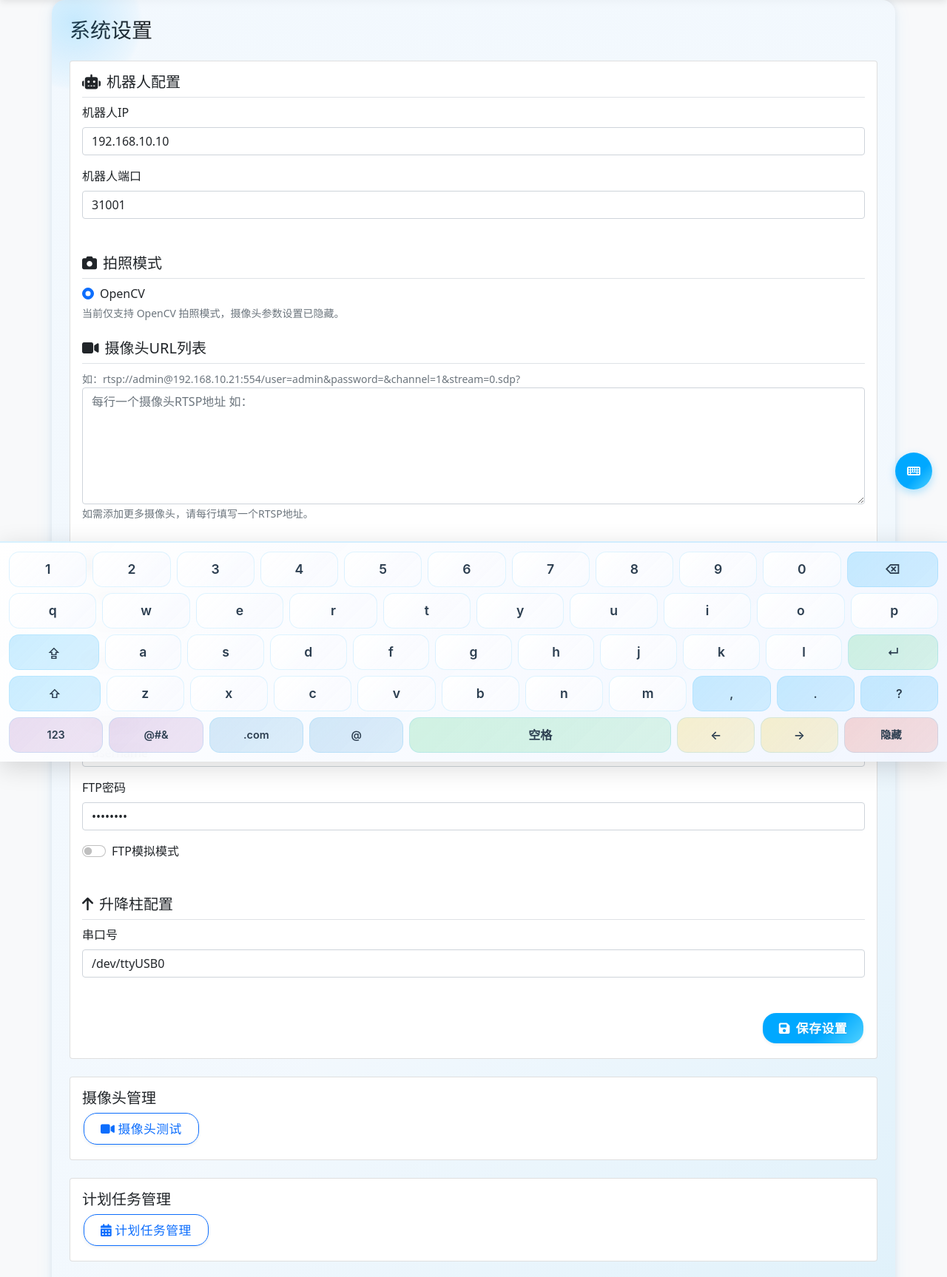
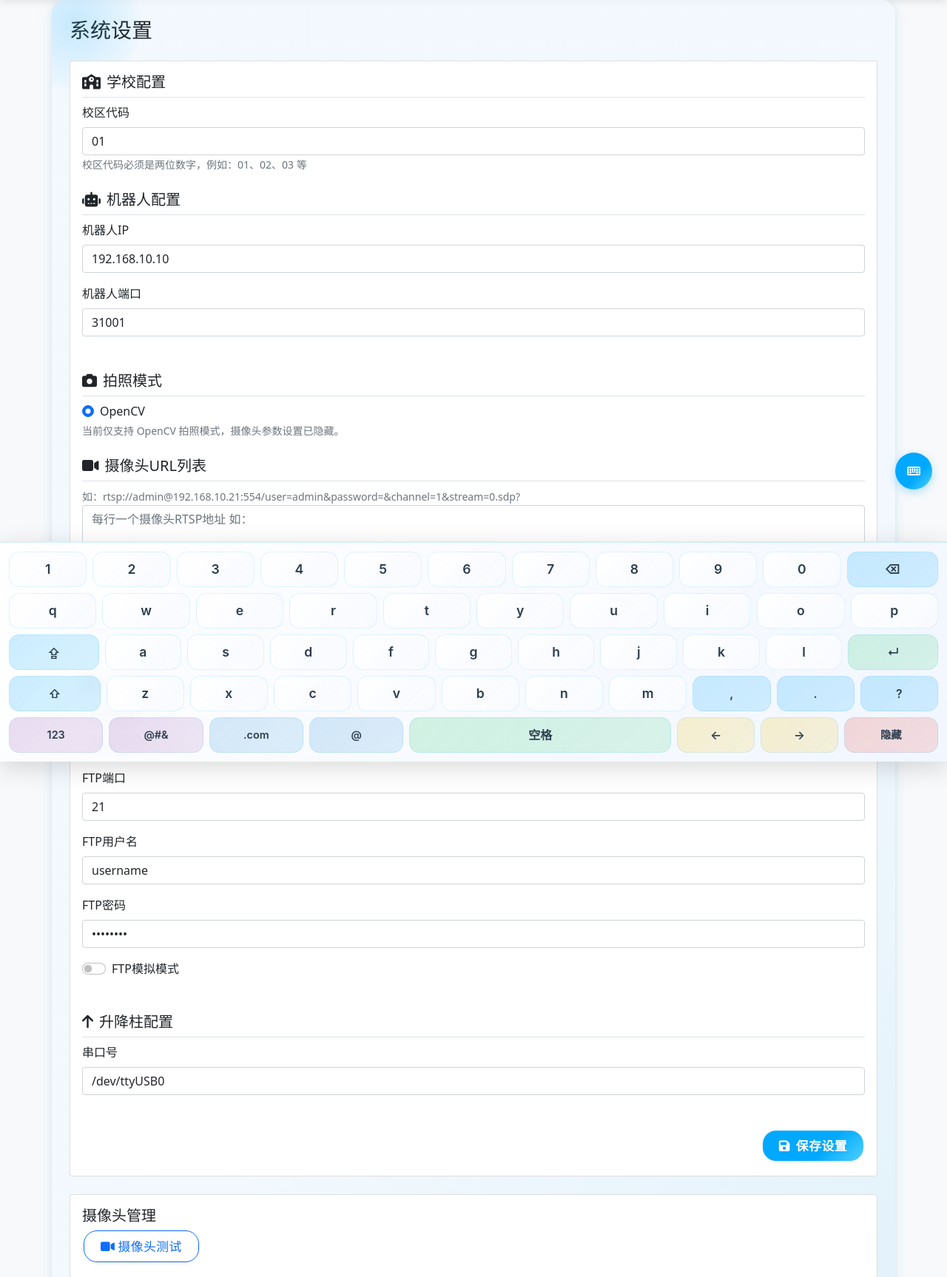
Before and after one commit to kzeng/bk-robot, a Flask app: page /settings in a window 1280 px wide. Shown: the part 68-1795 px from the top of the page at 74% size. Run offline with Flask 3, Linux system fonts and the light colour scheme; the visitor is signed in with stand-in values (Sample User, id 1); some libraries are stand-ins or nearby versions.

Commit message:
增加校区代码配置

```diff
--- a/app/routes.py
+++ b/app/routes.py
@@ -23,6 +23,7 @@ from loguru import logger
 import os
 from flask import stream_with_context, Response
 import cv2
+import re
 
 TASK_STATUS_READY        = 0
 TASK_STATUS_INPROGRESS   = 1
@@ -1156,6 +1157,9 @@ def settings():
         'CAMERA_BACKLIGHT': str(current_app.config['CAMERA_CONFIG'].get('control_params', {}).get('backlight_comp', '0')),
         'CAMERA_POWERLINE_FREQ': str(current_app.config['CAMERA_CONFIG'].get('control_params', {}).get('power_line_freq', '1')),
 
+        # 学校配置
+        'CCODE': str(current_app.config.get('CCODE', '01')),
+
         # 其他配置
         'ROBOT_IP': str(current_app.config['ROBOT_IP']),
         'ROBOT_PORT': str(current_app.config['ROBOT_PORT']),
@@ -1209,6 +1213,8 @@ def update_settings():
             'CAMERA_JPEG_QUALITY', 'CAMERA_BUFFER_SIZE', 'ROBOT_IP',
             'ROBOT_PORT', 'OBS_WS_URL', 'OBS_PASSWORD', 'LIFT_PORT',
             'PHOTO_MODE',
+            # 学校配置
+            'CCODE',
             # 相机控制参数
             'CAMERA_BRIGHTNESS', 'CAMERA_CONTRAST', 'CAMERA_SATURATION',
             'CAMERA_SHARPNESS', 'CAMERA_GAMMA', 'CAMERA_AUTO_EXPOSURE',
@@ -1220,6 +1226,12 @@ def update_settings():
         for field in required_fields:
             if field not in data:
                 raise ValueError(f"Missing required field: {field}")
+
+        # 验证校区代码必须是两位数字
+        if 'CCODE' in data:
+            ccode_value = str(data['CCODE']).strip()
+            if not re.match(r'^\d{2}$', ccode_value):
+                raise ValueError("校区代码必须是两位数字，例如：01、02、03 等")
 
         # 验证数值范围
         validations = {
--- a/app/routes1.py
+++ b/app/routes1.py
@@ -1013,8 +1013,9 @@ def crop_images():
                                     second_char = second_part[1:]  # 从第二个字符开始到末尾
                                     # folder1 = f"01{prefix_10}{second_char.zfill(2)}"  # 补0确保两位
 
-                                    # 这边有多个校区，不能默认加01了，这个可以去掉，他们打点的时候自己设置校区的代码
-                                    folder1 = f"{prefix_10}{second_char.zfill(2)}"  # 补0确保两位
+                                    # # 这边有多个校区，不能默认加01了， 这两位从系统配置 CCODE 获取，默认01
+                                    ccode = current_app.config.get('CCODE', '01')
+                                    folder1 = f"{ccode}{prefix_10}{second_char.zfill(2)}"  # 补0确保两位
 
                                     # 构建文件名：第一个字段的最后一位
                                     if len(first_part) > 0:
--- a/app/templates/settings.html
+++ b/app/templates/settings.html
@@ -12,6 +12,18 @@
                 <div class="row">
                     <!-- 只保留右侧板块 -->
                     <div class="col-md-12">
+                        <!-- 学校配置 -->
+                        <div class="mb-4">
+                            <h5 class="border-bottom pb-2"><i class="fas fa-school me-2"></i>学校配置</h5>
+                            <div class="mb-3">
+                                <label class="form-label">校区代码</label>
+                                <input type="text" class="form-control" name="CCODE" value="{{ env.CCODE }}" placeholder="01" required
+                                       pattern="^\d{2}$" maxlength="2" minlength="2"
+                                       oninput="this.value = this.value.replace(/[^0-9]/g, '').slice(0, 2)">
+                                <small class="form-text text-muted">校区代码必须是两位数字，例如：01、02、03 等</small>
+                            </div>
+                        </div>
+
                         <!-- 机器人配置 -->
                         <div class="mb-4">
                             <h5 class="border-bottom pb-2"><i class="fas fa-robot me-2"></i>机器人配置</h5>
@@ -180,6 +192,33 @@
 
 document.getElementById('settingsForm').addEventListener('submit', async function(e) {
     e.preventDefault();
+
+    // 验证校区代码必须是两位数字
+    const ccodeInput = document.querySelector('input[name="CCODE"]');
+    const ccodeValue = ccodeInput.value.trim();
+
+    if (!/^\d{2}$/.test(ccodeValue)) {
+        // 显示错误消息 toast
+        const container = document.getElementById('toastContainer');
+        container.innerHTML = `
+            <div class="toast" role="alert" aria-live="assertive" aria-atomic="true">
+                <div class="toast-header bg-danger text-white">
+                    <i class="fas fa-exclamation-circle me-2"></i>
+                    <strong class="me-auto">错误</strong>
+                    <button type="button" class="btn-close" data-bs-dismiss="toast"></button>
+                </div>
+                <div class="toast-body">
+                    校区代码必须是两位数字，例如：01、02、03 等
+                </div>
+            </div>
+        `;
+        const toastElement = container.querySelector('.toast');
+        const toast = new bootstrap.Toast(toastElement);
+        toast.show();
+        ccodeInput.focus();
+        return;
+    }
+
     const formData = new FormData(this);
     const settings = {};
     // 处理所有复选框字段
--- a/config.py
+++ b/config.py
@@ -95,6 +95,8 @@ class Config:
     LIFT_WAIT_TIME = int(os.environ.get('LIFT_WAIT_TIME', '15'))  # Time to wait after sending lift command
     LIFT_HEIGHT = os.environ.get('LIFT_HEIGHT', 'L2')
 
+    # 学校配置
+    CCODE = os.environ.get('CCODE', '01')  # 校区代码，默认值为 01
 
     # Database configuration
     SQLALCHEMY_DATABASE_URI = os.environ.get('DATABASE_URL', 'sqlite:///' + os.path.join(basedir, 'instance/tasks.db'))
```
